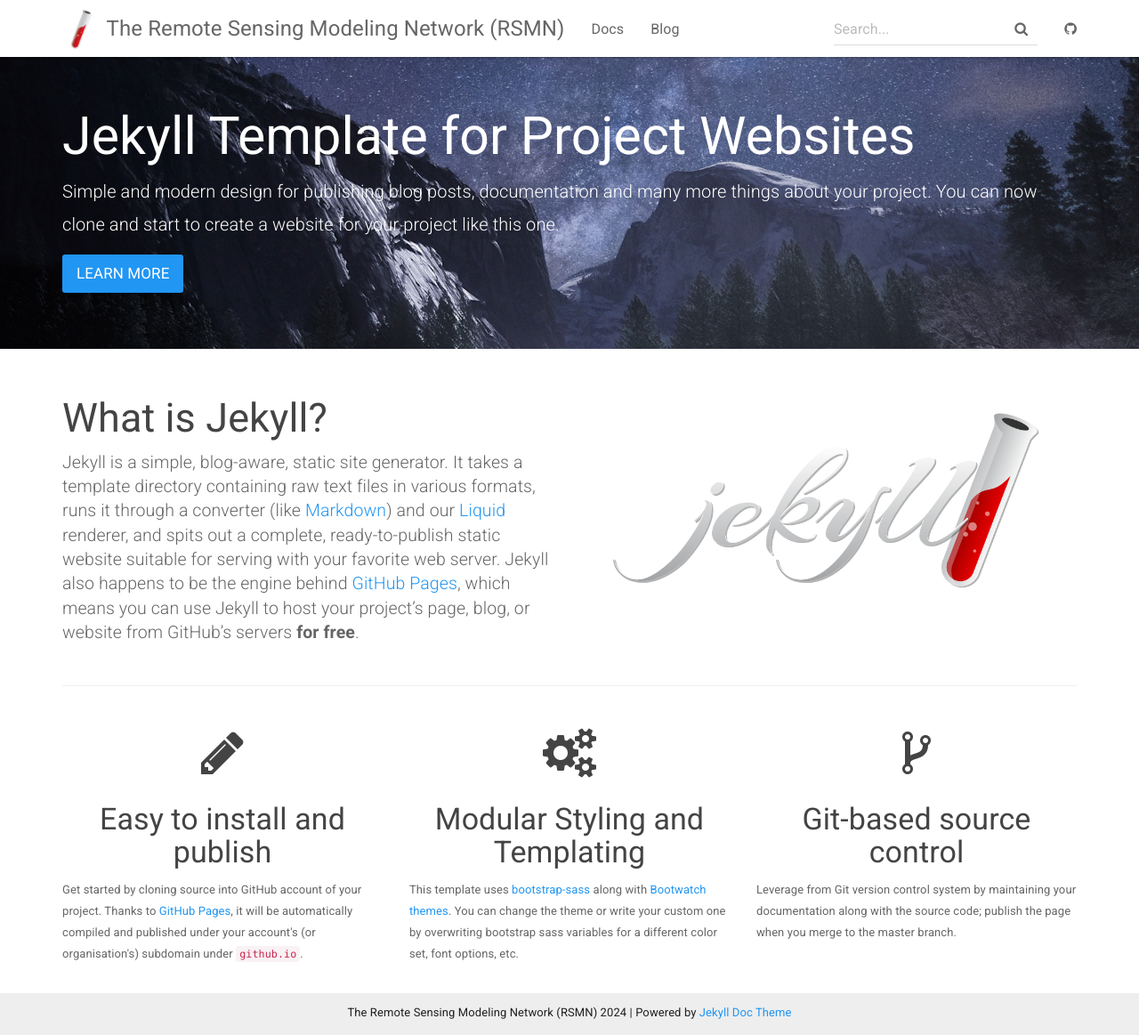
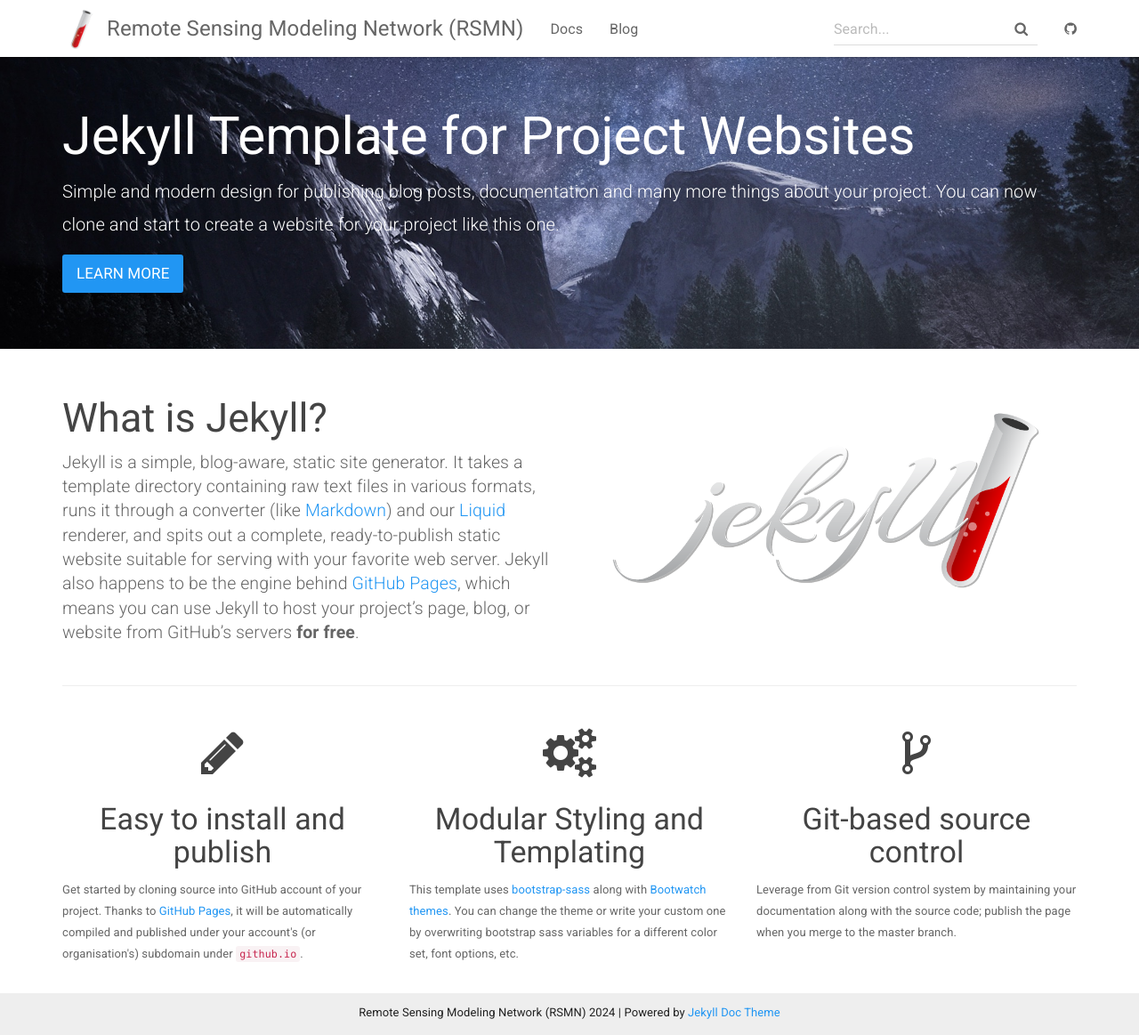
Before and after one commit to rsmodeling/rsmodeling.github.io, a Jekyll site: the page built from index.html, in a window 1280 px wide and 1163 px high. Shown: the whole window at 89% size. Built offline with Jekyll 4.4.1, drawn with Linux system fonts in a browser that asks for light colours.

Commit message:
Update _config.yml

```diff
--- a/_config.yml
+++ b/_config.yml
@@ -1,8 +1,8 @@
 # Site settings
-title: The Remote Sensing Modeling Network (RSMN)
+title: Remote Sensing Modeling Network (RSMN)
 email: rsmodeling@126.com
 description: >
- A network for advancing remote sensing modeling research.
+ An international network for advancing remote sensing modeling research.
 lang: en-US
 
 baseurl: # the subpath of your site, e.g. /blog/
```
